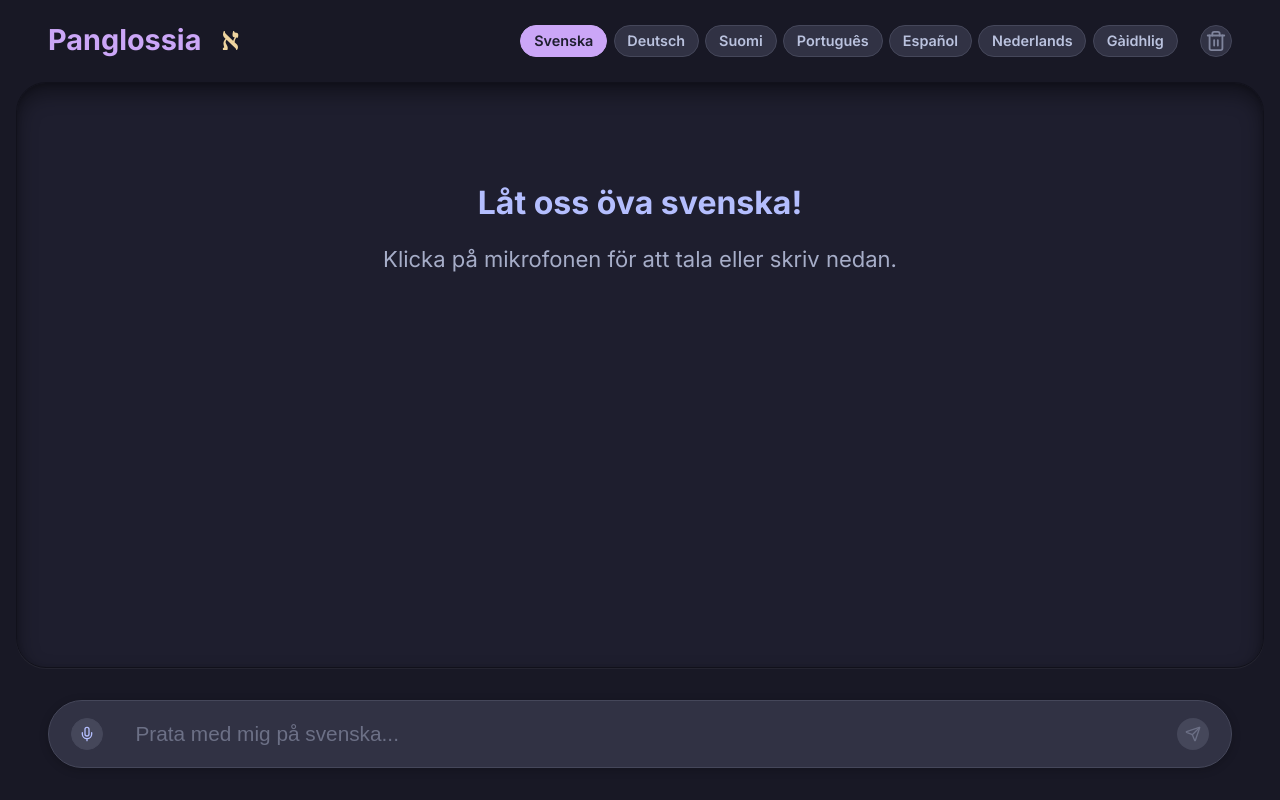
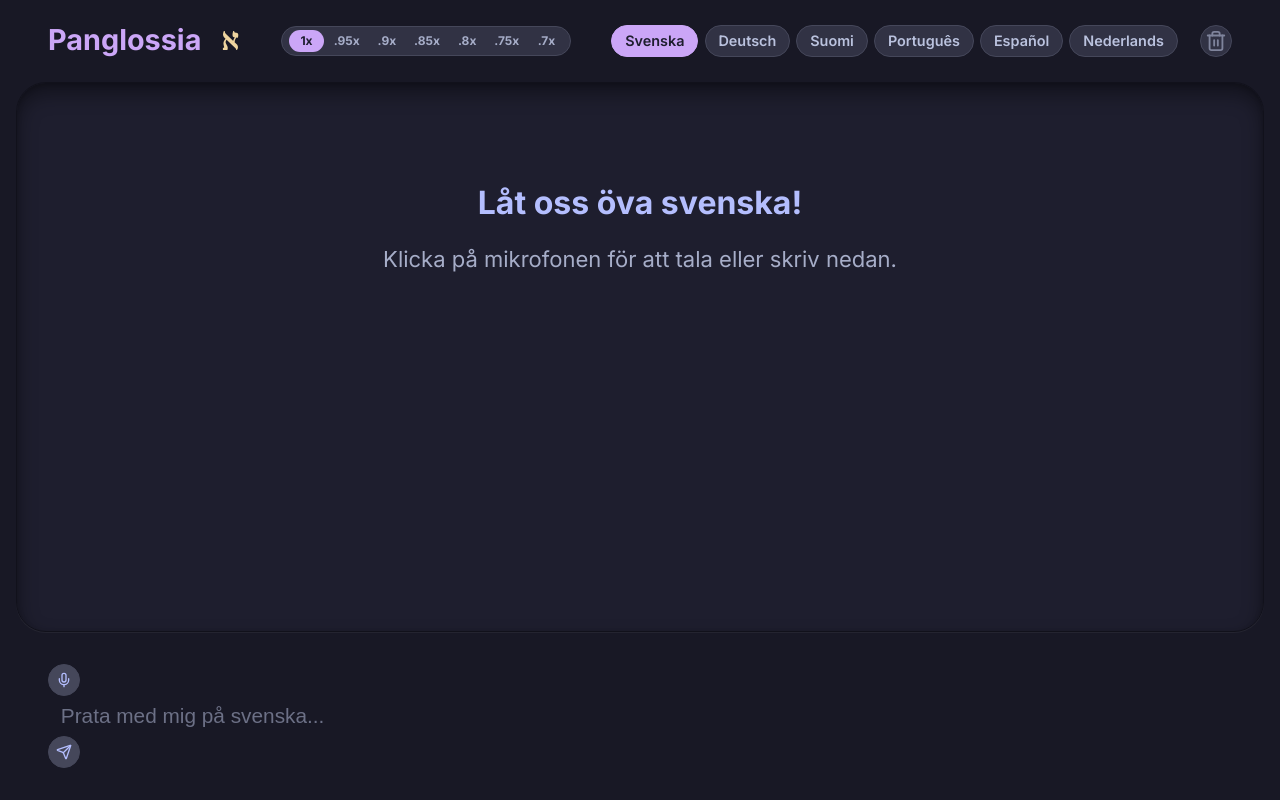
Before and after one commit to invasiveSquirrel/panglossia, a React (Vite) app in the folder frontend/: page / in a window 1280 px wide. Built offline with nearby package versions, Linux system fonts and the light colour scheme.

Commit message:
chore: update README and frontend code
- Update README with current information
- Remove deprecated scottish_gaelic.txt prompt file
- Update electron main configuration
- Update frontend styles and components

```diff
--- a/frontend/electron-main.cjs
+++ b/frontend/electron-main.cjs
@@ -2,6 +2,7 @@
 const path = require('path');
 
 app.setName('Panglossia');
+app.name = 'Panglossia';
 
 // Enable speech recognition API before app is ready
 app.commandLine.appendSwitch('enable-speech-dispatcher');
--- a/frontend/src/App.css
+++ b/frontend/src/App.css
@@ -482,3 +482,36 @@
   font-family: 'JetBrains Mono', 'Fira Code', monospace;
   font-size: 0.9rem;
 }
+
+.speed-selector {
+  display: flex;
+  gap: 0.2rem;
+  margin-left: 2rem;
+  margin-right: 1.5rem;
+  background: var(--surface0);
+  padding: 0.2rem 0.4rem;
+  border-radius: 20px;
+  border: 1px solid var(--surface1);
+}
+
+.speed-selector button {
+  background: transparent;
+  border: none;
+  color: var(--subtext0);
+  padding: 0.2rem 0.4rem;
+  min-width: 2.2rem;
+  border-radius: 12px;
+  cursor: pointer;
+  font-size: 0.75rem;
+  font-weight: 700;
+  transition: all 0.2s;
+}
+
+.speed-selector button:hover {
+  color: var(--text);
+}
+
+.speed-selector button.active {
+  background: var(--mauve);
+  color: var(--base);
+}
--- a/frontend/src/App.tsx
+++ b/frontend/src/App.tsx
@@ -1,13 +1,28 @@
-import React, { useState, useEffect, useRef } from 'react';
-import { Mic, MicOff, Send, Volume2, Sparkles, Settings, Trash2 } from 'lucide-react';
+import { useState, useEffect, useRef, useCallback, memo } from 'react';
+import { Mic, MicOff, Send, Volume2, Trash2 } from 'lucide-react';
 import './App.css';
 
-type Language = 'swedish' | 'german' | 'finnish' | 'portuguese' | 'spanish' | 'dutch' | 'scottish_gaelic';
+type Language = 'swedish' | 'german' | 'finnish' | 'portuguese' | 'spanish' | 'dutch';
 
 interface Message {
   role: 'user' | 'assistant';
   content: string;
 }
+
+const MessageItem = memo(({ msg, onSpeak }: { msg: Message, onSpeak: (text: string) => void }) => {
+  return (
+    <div className={`message ${msg.role}`}>
+      <div className="message-content">
+        {msg.content}
+        {msg.role === 'assistant' && (
+          <button className="btn icon-btn mini-btn speak-btn" onClick={() => onSpeak(msg.content)}>
+            <Volume2 size={16} />
+          </button>
+        )}
+      </div>
+    </div>
+  );
+});
 
 const LANG_CODES: Record<Language, string> = {
   swedish: 'sv-SE',
@@ -15,8 +30,7 @@
   finnish: 'fi-FI',
   portuguese: 'pt-BR',
   spanish: 'es-MX',
-  dutch: 'nl-NL',
-  scottish_gaelic: 'en-GB'
+  dutch: 'nl-NL'
 };
 
 const LANG_NAMES: Record<Language, string> = {
@@ -25,8 +39,7 @@
   finnish: 'Suomi',
   portuguese: 'Português',
   spanish: 'Español',
-  dutch: 'Nederlands',
-  scottish_gaelic: 'Gàidhlig'
+  dutch: 'Nederlands'
 };
 
 const WELCOME_TEXT: Record<Language, string> = {
@@ -35,18 +48,16 @@
   finnish: 'Harjoitellaan suomea ja ruotsia!',
   portuguese: 'Vamos praticar português!',
   spanish: '¡Practiquemos español!',
-  dutch: 'Laten we Nederlands oefenen!',
-  scottish_gaelic: 'Bribha sinn Gàidhlig!'
+  dutch: 'Laten we Nederlands oefenen!'
 };
 
 const INSTRUCTION_TEXT: Record<Language, string> = {
   swedish: 'Klicka på mikrofonen för att tala eller skriv nedan.',
-  german: 'Klicke auf das Mikrofon, um zu sprechen, oder schreibe unten.',
+  german: 'Klicke auf das mikrofon, um zu sprechen, eller schreibe unten.',
   finnish: 'Napsauta mikrofonia puhuaksesi tai kirjoita alle.',
   portuguese: 'Clique no microfone para falar ou escreva abaixo.',
   spanish: 'Haz clic en el micrófono para hablar o escribe abajo.',
-  dutch: 'Klik op de microfoon om te praten of schrijf hieronder.',
-  scottish_gaelic: 'Cliog air a’ mhiocrofon airson bruidhinn no sgrìobh gu h-ìosal.'
+  dutch: 'Klik op de microfoon om te praten of schrijf hieronder.'
 };
 
 const PLACEHOLDER_TEXT: Record<Language, string> = {
@@ -55,11 +66,10 @@
   finnish: 'Puhu minulle suomeksi tai ruotsiksi...',
   portuguese: 'Fale comigo em português...',
   spanish: 'Hable conmigo en español...',
-  dutch: 'Praat met me in het Nederlands...',
-  scottish_gaelic: 'Bruidhinn rium ann an Gàidhlig...'
+  dutch: 'Praat med me in het Nederlands...'
 };
 
-const LANGUAGES: Language[] = ['swedish', 'german', 'finnish', 'portuguese', 'spanish', 'dutch', 'scottish_gaelic'];
+const LANGUAGES: Language[] = ['swedish', 'german', 'finnish', 'portuguese', 'spanish', 'dutch'];
 
 function App() {
   const [language, setLanguage] = useState<Language>(() => {
@@ -70,9 +80,8 @@
   const [input, setInput] = useState('');
   const [isRecording, setIsRecording] = useState(false);
   const [isLoading, setIsLoading] = useState(false);
-  const [loadingType, setLoadingType] = useState<'transcribing' | 'thinking' | null>(null);
   const [sttError, setSttError] = useState<string | null>(null);
-  const [availableVoices, setAvailableVoices] = useState<SpeechSynthesisVoice[]>([]);
+  const [playbackRate, setPlaybackRate] = useState(1.0);
   const scrollRef = useRef<HTMLDivElement>(null);
 
   const mediaRecorderRef = useRef<MediaRecorder | null>(null);
@@ -100,7 +109,7 @@
   };
 
   useEffect(() => {
-    const loadVoices = () => setAvailableVoices(window.speechSynthesis.getVoices());
+    const loadVoices = () => { window.speechSynthesis.getVoices(); };
     window.speechSynthesis.onvoiceschanged = loadVoices;
     loadVoices();
   }, []);
@@ -113,7 +122,7 @@
     }
   }, [messages, isLoading]);
 
-  const speak = async (text: string) => {
+  const speak = useCallback(async (text: string) => {
     if (!text) return;
     const cleanText = text.split('[English]')[0].split('VOCABULARY')[0].replace(/[^\p{L}\p{N}\s\.,\?!]/gu, " ").trim();
     if (!cleanText) return;
@@ -122,7 +131,7 @@
       const res = await fetch('http://localhost:8000/speak', {
         method: 'POST',
         headers: { 'Content-Type': 'application/json' },
-        body: JSON.stringify({ text: cleanText, language }),
+        body: JSON.stringify({ text: cleanText, language, speed: playbackRate }),
       });
       if (res.ok) return;
     } catch (e) {
@@ -133,8 +142,9 @@
     window.speechSynthesis.cancel();
     const utterance = new SpeechSynthesisUtterance(cleanText);
     utterance.lang = LANG_CODES[language];
+    utterance.rate = playbackRate;
     window.speechSynthesis.speak(utterance);
-  };
+  }, [language, playbackRate]);
 
   const sendMessage = async () => {
     if (!input.trim() || isLoading) return;
@@ -143,7 +153,6 @@
     const msgToSend = input;
     setInput('');
     setIsLoading(true);
-    setLoadingType('thinking');
 
     try {
       const res = await fetch('http://localhost:8000/chat', {
@@ -160,7 +169,6 @@
       console.error(e);
     } finally {
       setIsLoading(false);
-      setLoadingType(null);
     }
   };
 
@@ -183,7 +191,6 @@
         formData.append('language', language);
 
         setIsLoading(true);
-        setLoadingType('transcribing');
         try {
           const response = await fetch('http://localhost:8000/transcribe', { method: 'POST', body: formData });
           const data = await response.json();
@@ -193,7 +200,6 @@
           setSttError('Transcription failed. Ensure Google Speech API is enabled.');
         } finally {
           setIsLoading(false);
-          setLoadingType(null);
         }
       };
 
@@ -202,52 +208,6 @@
     } catch (err) {
       setSttError('Microphone access denied or hardware not found.');
     }
-  };
-
-  const stopRecording = () => {
-    if (mediaRecorderRef.current && isRecording) {
-      mediaRecorderRef.current.stop();
-      setIsRecording(false);
-      mediaRecorderRef.current.stream.getTracks().forEach(track => track.stop());
-    }
-  };
-
-  const renderContent = (content: string) => {
-    return content.split('\n')
-      .filter(line => !line.match(/^\d+\.\s*(Start|Begin|Beginne|Comienza|Empieza|Comece|Commence)\s+with/i))
-      .map(line => line.replace(/^\d+\.\s*/, ''))
-      .map((line, i) => {
-        const isVocabHeader = line.toUpperCase().includes('VOCABULARY & EXAMPLES');
-        const isAdviceHeader = line.toUpperCase().includes('HELPFUL ADVICE');
-        const exampleMatch = line.match(/["'«„]([^"'»“]{2,})["'»“]/i);
-
-        if (isVocabHeader || isAdviceHeader) {
-          return <h4 key={i} className="vocab-header" style={{ color: isAdviceHeader ? 'var(--blue)' : 'var(--mauve)', borderBottomColor: isAdviceHeader ? 'var(--blue)' : 'var(--surface2)' }}>{line}</h4>;
-        }
-
-        // Apply specialized styling for linguistic info
-        const parts = line.split(/(\[[^\]]+\]|\([^)]+\))/g);
-        const renderedLine = parts.map((part, index) => {
-          if (part.startsWith('[') && part.endsWith(']')) {
-            return <code key={index} style={{ color: 'var(--sky)', fontFamily: "'JetBrains Mono', monospace", fontSize: '0.9em', padding: '0 4px' }}>{part}</code>;
-          }
-          if (part.startsWith('(') && part.endsWith(')')) {
-            return <code key={index} style={{ color: 'var(--teal)', fontFamily: "'JetBrains Mono', monospace", fontSize: '0.9em', padding: '0 4px', fontStyle: 'italic' }}>{part}</code>;
-          }
-          return <span key={index}>{part}</span>;
-        });
-
-        return (
-          <div key={i} className="chat-line">
-            <span className="line-text">{renderedLine}</span>
-            {exampleMatch && (
-              <button onClick={() => speak(exampleMatch[1])} className="speak-btn-small">
-                <Volume2 size={14} />
-              </button>
-            )}
-          </div>
-        );
-      });
   };
 
   return (
@@ -262,6 +222,18 @@
           </h1>
         </div>
         <div className="controls">
+          <div className="speed-selector">
+            {[1.0, 0.95, 0.9, 0.85, 0.8, 0.75, 0.7].map(rate => (
+              <button
+                key={rate}
+                className={playbackRate === rate ? 'active' : ''}
+                onClick={() => setPlaybackRate(rate)}
+                title={`Speed: ${rate}x`}
+              >
+                {rate === 1.0 ? '1x' : rate.toString().substring(1) + 'x'}
+              </button>
+            ))}
+          </div>
           <div className="language-selector">
             {LANGUAGES.map((lang) => (
               <button key={lang} className={language === lang ? 'active' : ''} onClick={() => { setLanguage(lang); window.speechSynthesis.cancel(); }}>
@@ -280,30 +252,35 @@
       </header>
 
       <main ref={scrollRef}>
-        {messages.length === 0 && (
+        {messages.length === 0 ? (
           <div className="welcome">
             <h2>{WELCOME_TEXT[language]}</h2>
             <p>{INSTRUCTION_TEXT[language]}</p>
           </div>
+        ) : (
+          messages.map((msg, i) => (
+            <MessageItem key={i} msg={msg} onSpeak={speak} />
+          ))
         )}
-        {messages.map((msg, i) => (
-          <div key={i} className={`message ${msg.role}`}>
-            <div className="content">{renderContent(msg.content)}</div>
-            {msg.role === 'assistant' && (
-              <button onClick={() => speak(msg.content)} className="speak-btn"><Volume2 size={18} /></button>
-            )}
-          </div>
-        ))}
+        {isLoading && <div className="message assistant loading"><div className="typing-indicator"><span></span><span></span><span></span></div></div>}
+        {sttError && <div className="error-banner">{sttError}</div>}
       </main>
 
       <footer>
-        {sttError && <div className="stt-error">{sttError}</div>}
-        <div className="input-area">
-          <button className={isRecording ? 'icon-btn recording' : 'icon-btn'} onClick={() => isRecording ? stopRecording() : startRecording()}>
-            {isRecording ? <MicOff /> : <Mic />}
+        <div className="input-container">
+          <button className={`btn icon-btn ${isRecording ? 'recording' : ''}`} onClick={() => isRecording ? mediaRecorderRef.current?.stop() : startRecording()}>
+            {isRecording ? <MicOff size={20} /> : <Mic size={20} />}
           </button>
-          <input value={input} onChange={(e) => setInput(e.target.value)} onKeyPress={(e) => e.key === 'Enter' && sendMessage()} placeholder={PLACEHOLDER_TEXT[language]} />
-          <button className="icon-btn send" onClick={sendMessage} disabled={!input.trim() || isLoading}><Send /></button>
+          <input
+            type="text"
+            placeholder={PLACEHOLDER_TEXT[language]}
+            value={input}
+            onChange={(e) => setInput(e.target.value)}
+            onKeyDown={(e) => e.key === 'Enter' && sendMessage()}
+          />
+          <button className="btn primary icon-btn" onClick={sendMessage} disabled={isLoading || !input.trim()}>
+            <Send size={20} />
+          </button>
         </div>
       </footer>
     </div>
```
Also changed, not shown: 2 other files (tests, documents, lock files or other folders).
